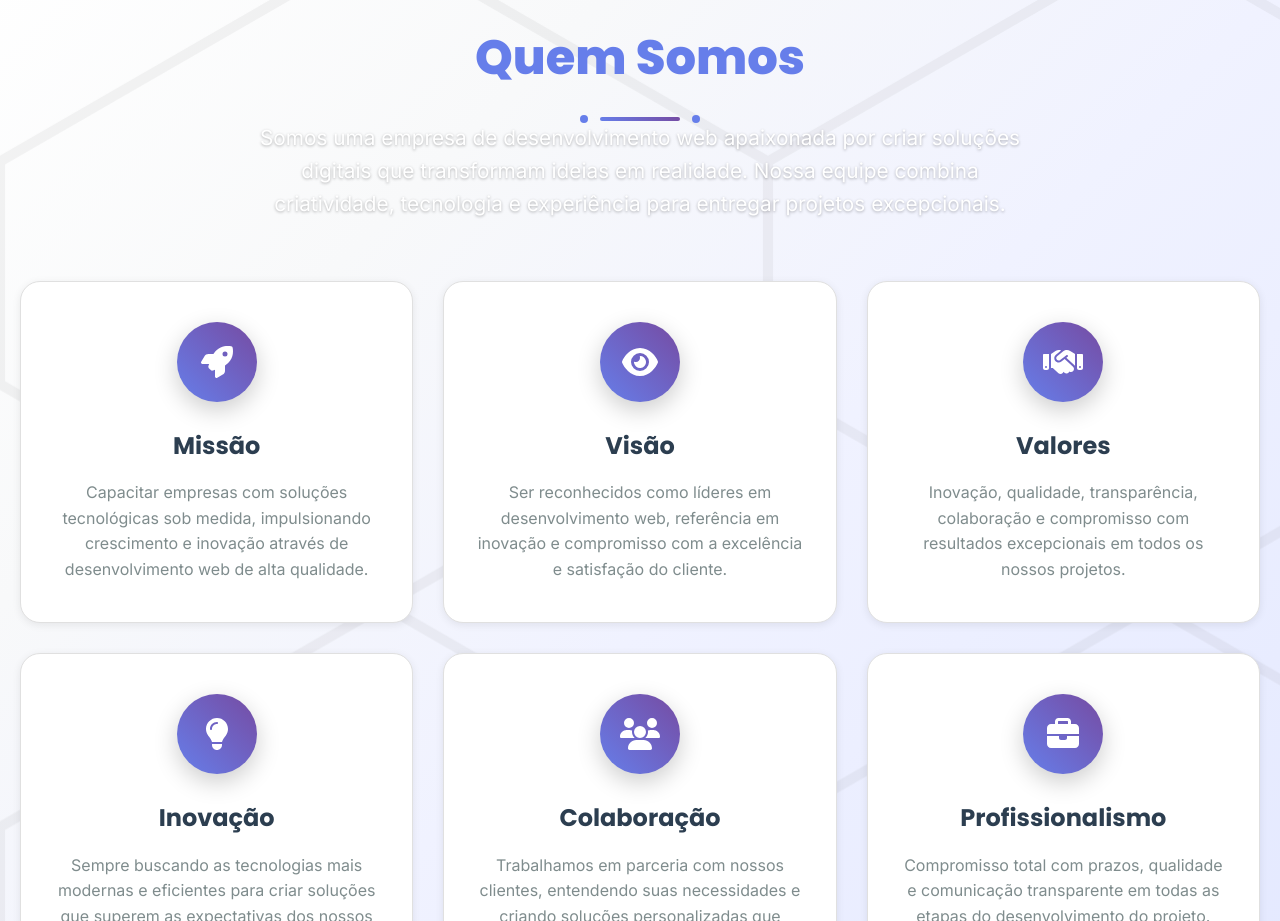
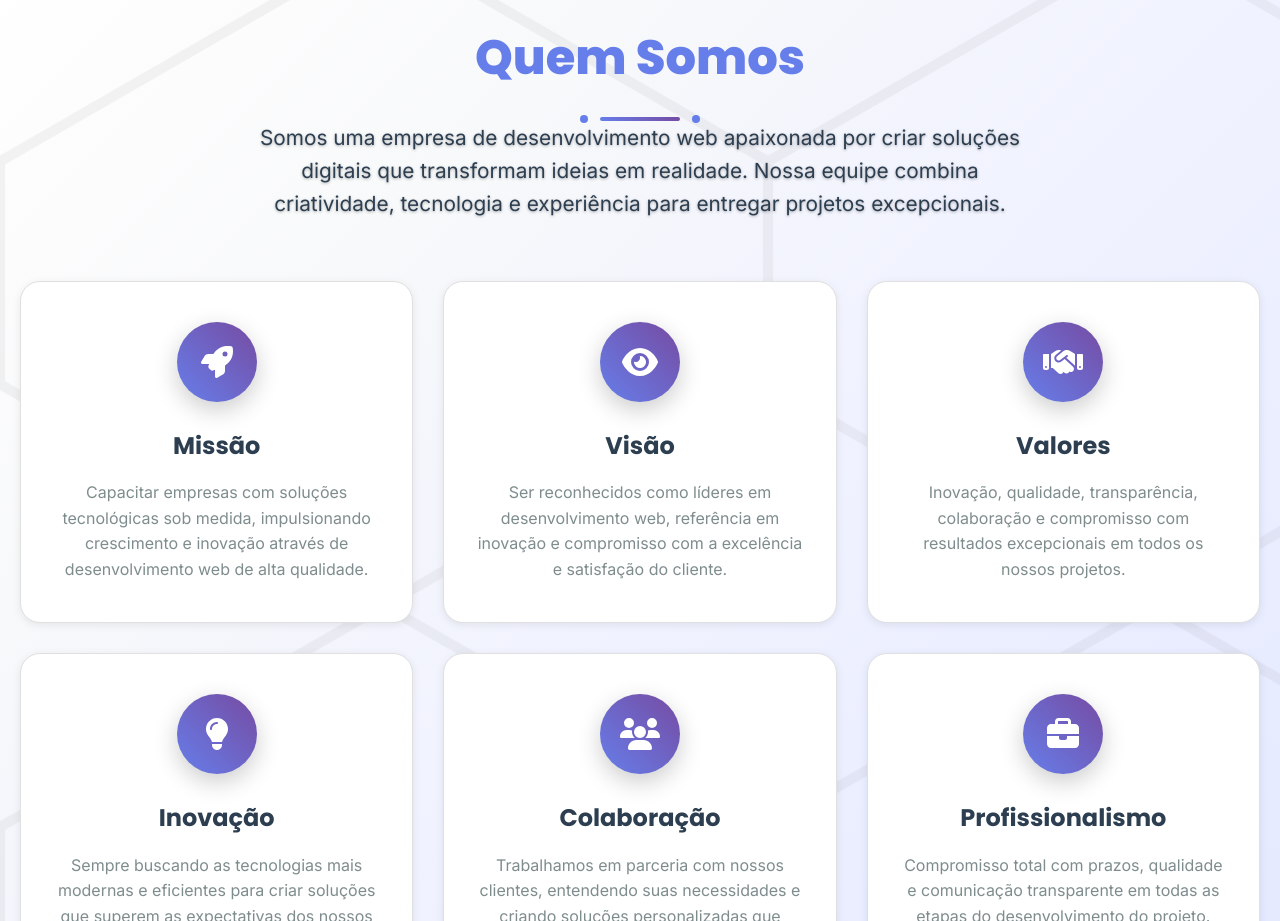
Before and after one commit to adriano-d23/my-idea, a React (Create React App) app: page / in a window 1280 px wide. Shown: the part 960-1881 px from the top of the page. Built offline with nearby package versions, Linux system fonts and the light colour scheme.

Commit message:
ajuste descrição

```diff
--- a/src/Section/SectionQuemSomos.css
+++ b/src/Section/SectionQuemSomos.css
@@ -67,7 +67,7 @@
 
 .intro-text {
   font-size: clamp(1rem, 2.5vw, 1.3rem);
-  color: #333333;
+  color: #2c3e50 !important;
   max-width: 800px;
   margin: 0 auto;
   line-height: 1.6;
@@ -367,7 +367,7 @@
 }
 
 .dark-mode .intro-text {
-  color: #ffffff;
+  color: #ffffff !important;
   text-shadow: 0 1px 3px rgba(0, 0, 0, 0.3);
 }
 
```
